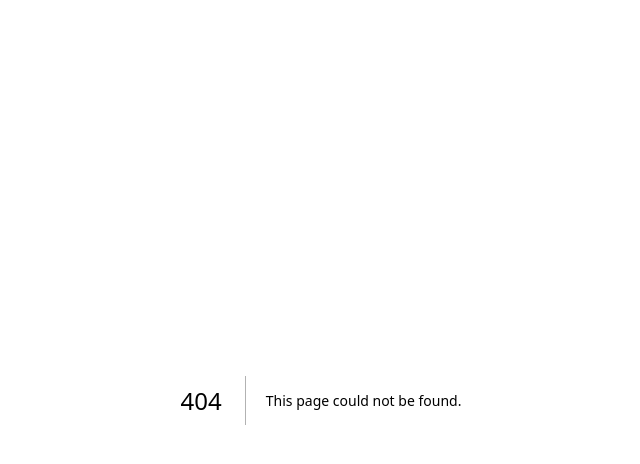
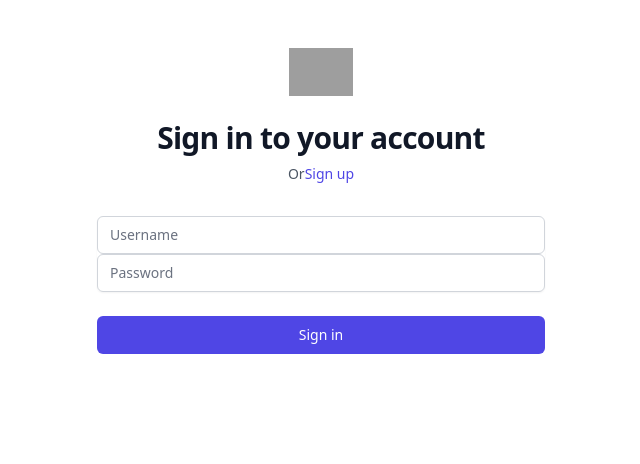
Before and after one commit to rzxyss/PelayananPublik-FE, a Next.js app: page /admin/login in a window 1280 px wide. Before the commit this address had no page. Shown: the top 464 px of the page, without its empty margins (319-959 px from the left). Built offline with nearby package versions, Linux system fonts and the light colour scheme; grey boxes are pictures that could not be loaded.

Commit message:
add login admin

```diff
--- /dev/null
+++ b/pages/admin/login.js
@@ -0,0 +1,94 @@
+import axios from "axios";
+import Link from "next/link";
+import Router from "next/router";
+import React, { useState } from "react";
+
+export default function Login() {
+  const [inputUsername, setUsername] = useState("");
+  const [inputPassword, setPassword] = useState("");
+  const handleSubmit = async (e) => {
+    e.preventDefault();
+    try {
+      const res = await axios.post('http://localhost:5000/login', {
+        username: inputUsername,
+        password: inputPassword
+      });
+      if (res.data.length > 0) {
+        if (res.data[0].username === inputUsername && res.data[0].password === inputPassword) {
+          sessionStorage.setItem('token', res.data[0].token)
+          Router.push('/admin')
+        }
+      } else {
+        console.log(res.data.msg)
+      }
+    } catch (error) {
+      console.log('Elorr')
+    }
+  };
+
+  return (
+    <>
+      <div className="flex min-h-full items-center justify-center py-12 px-4 sm:px-6 lg:px-8">
+        <div className="w-full max-w-md space-y-8">
+          <div>
+            <img
+              className="mx-auto h-12 w-auto"
+              src="https://tailwindui.com/img/logos/mark.svg?color=indigo&shade=600"
+              alt="Your Company"
+            />
+            <h2 className="mt-6 text-center text-3xl font-bold tracking-tight text-gray-900">
+              Sign in to your account
+            </h2>
+            <p className="mt-2 text-center text-sm text-gray-600">
+              Or
+              <Link
+                href="/auth/register"
+                className="font-medium text-indigo-600 hover:text-indigo-500"
+              >
+                Sign up
+              </Link>
+            </p>
+          </div>
+          <form onSubmit={handleSubmit} className="mt-8 space-y-6">
+            <input type="hidden" name="remember" defaultValue="true" />
+            <div className="-space-y-px rounded-md shadow-sm">
+              <div>
+                <label htmlFor="password" className="sr-only">
+                  Username
+                </label>
+                <input
+                  value={inputUsername}
+                  onChange={(e) => setUsername(e.target.value)}
+                  type="text"
+                  className="relative block w-full appearance-none rounded-md border border-gray-300 px-3 py-2 text-gray-900 placeholder-gray-500 focus:z-10 focus:border-indigo-500 focus:outline-none focus:ring-indigo-500 sm:text-sm"
+                  placeholder="Username"
+                />
+                <label htmlFor="password" className="sr-only">
+                  Password
+                </label>
+                <input
+                  value={inputPassword}
+                  onChange={(e) => setPassword(e.target.value)}
+                  name="inputPassword"
+                  type="text"
+                  autoComplete="current-password"
+                  required
+                  className="relative block w-full appearance-none rounded-md border border-gray-300 px-3 py-2 text-gray-900 placeholder-gray-500 focus:z-10 focus:border-indigo-500 focus:outline-none focus:ring-indigo-500 sm:text-sm"
+                  placeholder="Password"
+                />
+              </div>
+            </div>
+            <div>
+              <button
+                type="submit"
+                className="group relative flex w-full justify-center rounded-md border border-transparent bg-indigo-600 py-2 px-4 text-sm font-medium text-white hover:bg-indigo-700 focus:outline-none focus:ring-2 focus:ring-indigo-500 focus:ring-offset-2"
+              >
+                Sign in
+              </button>
+            </div>
+          </form>
+        </div>
+      </div>
+    </>
+  );
+}
```
